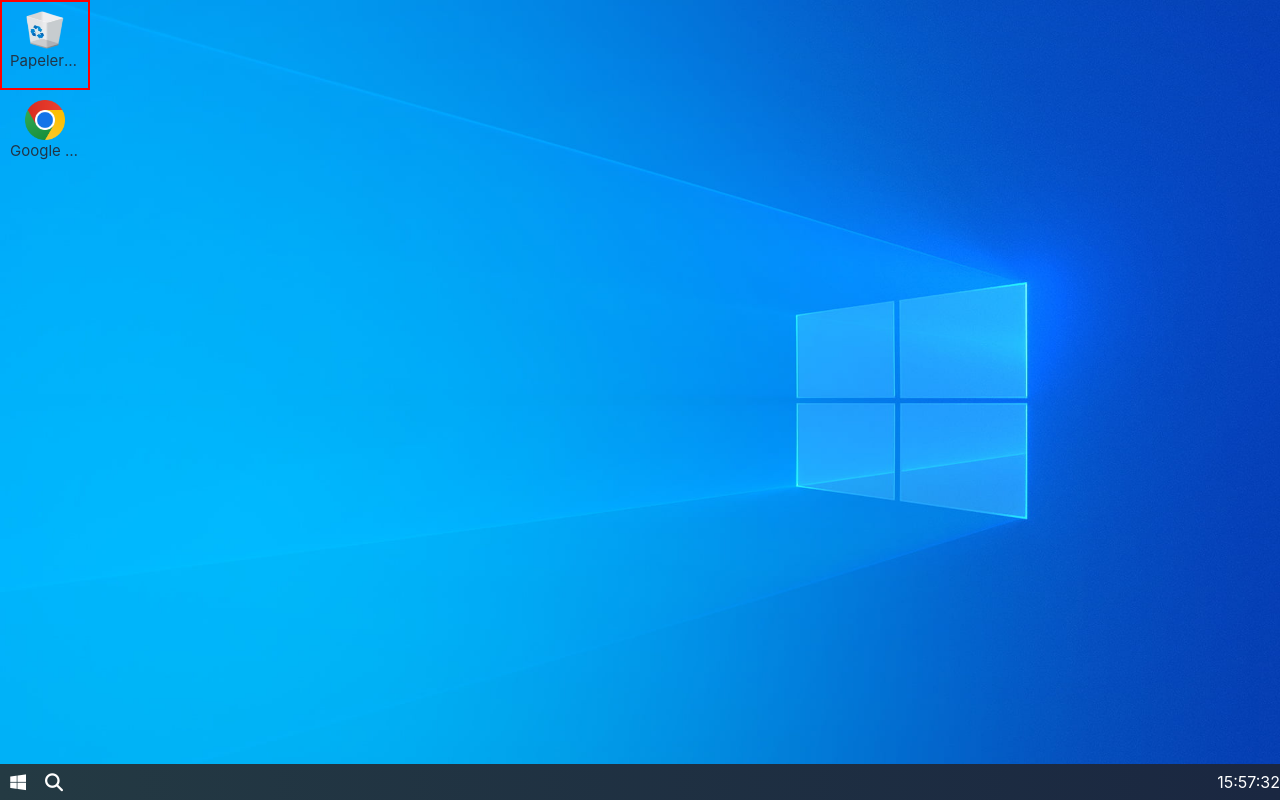
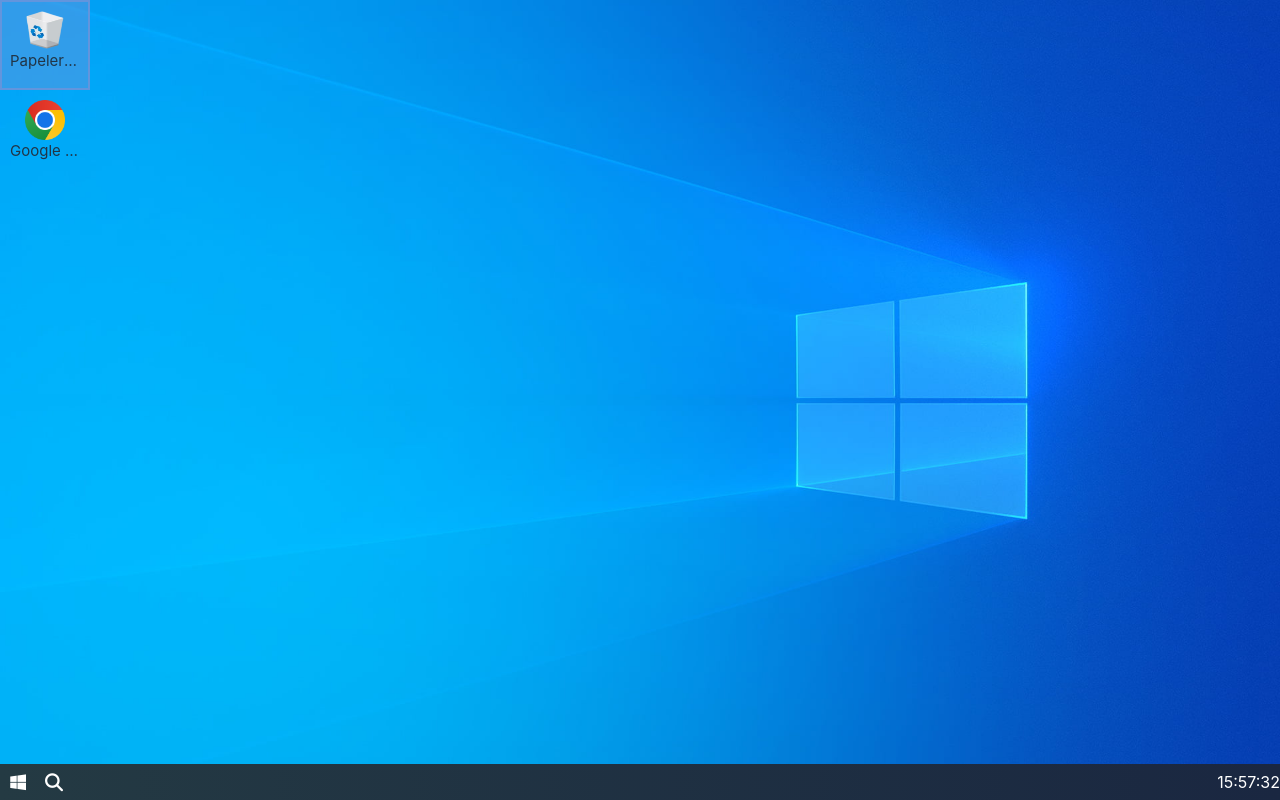
Before and after one commit to stivengm/Windows10, a React (Vite) app: page / in a window 1280 px wide. Built offline with nearby package versions, Linux system fonts and the light colour scheme.

Commit message:
Ajuste de color hover.

```diff
--- a/src/components/widgets/item_program/item_program.css
+++ b/src/components/widgets/item_program/item_program.css
@@ -23,6 +23,7 @@
     text-overflow: ellipsis;
 }
 .item_program:hover {
-    border: 2px solid red;
+    background-color: rgba(98, 149, 221, .5);
+    border: 2px solid #6295DD;
     cursor: default;
 }
```
